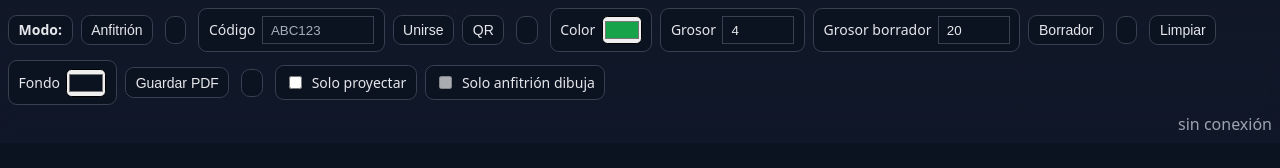
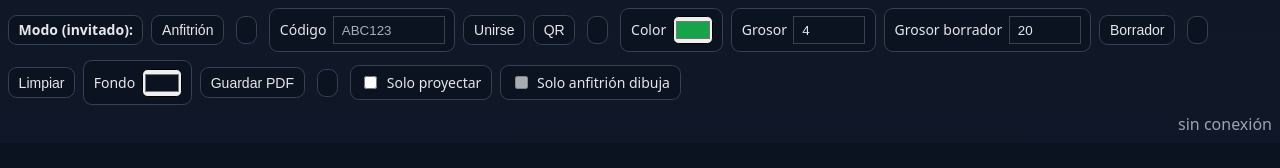
Before and after one commit to pizarra-digital/pizarra-digital.github.io, a plain HTML site: page index.html in a window 1280 px wide. Drawn offline with nearby package versions, Linux system fonts and the light colour scheme.

Commit message:
feat: resaltar interfaz de anfitrión y ocultar su botón en clientes

```diff
--- a/index.html
+++ b/index.html
@@ -29,6 +29,10 @@
     header[data-collapsed="true"] .toolbar-controls { display:none; }
     header[data-collapsed="true"] #status { margin-left:0; }
     #menuToggle { display:none; }
+    header[data-role="host"] { box-shadow: 0 0 0 2px rgba(22,163,74,0.35); }
+    header[data-role="host"] #menuToggle,
+    header[data-role="host"] .toolbar-controls > * { border-color:#16a34a; }
+    header[data-role="host"] strong { color:#34d399; }
     @media (max-width: 900px){
       header { flex-direction:column; align-items:stretch; }
       header .toolbar-controls { width:100%; }
@@ -61,9 +65,9 @@
     <header data-collapsed="false">
       <button id="menuToggle" class="btn menu-toggle" type="button" aria-expanded="true" aria-controls="toolbarControls">Ocultar menú</button>
       <div id="toolbarControls" class="toolbar-controls">
-        <strong>Modo:</strong>
-        <button id="hostBtn" class="btn">Anfitrión</button>
-        <span class="sep"></span>
+        <strong id="roleLabel">Modo:</strong>
+        <button id="hostBtn" class="btn host-only">Anfitrión</button>
+        <span class="sep host-only"></span>
         <label>Código <input id="code" type="text" placeholder="ABC123" style="width:7rem;text-transform:uppercase"/></label>
         <button id="joinBtn" class="btn">Unirse</button>
         <span id="myCode" class="pill chip host-only" title="Código de la sesión" style="display:none"></span>
@@ -235,6 +239,7 @@ const menuQuery = window.matchMedia('(max-width: 900px)');
 let manualMenuState = null;
 const hostOnlyEls = Array.from(document.querySelectorAll('.host-only'));
 const editControlEls = Array.from(document.querySelectorAll('.edit-only'));
+const roleLabel = $('roleLabel');
 
 function clamp(value, min, max){
   const n = Number.isFinite(value) ? value : min;
@@ -298,6 +303,10 @@ function updateRoleUi(){
   toggleHidden(hostOnlyEls, guestConnected);
   const hideEdit = guestConnected && remoteLock;
   toggleHidden(editControlEls, hideEdit);
+  if(headerEl) headerEl.dataset.role = isHost ? 'host' : 'guest';
+  if(roleLabel){
+    roleLabel.textContent = isHost ? 'Modo (anfitrión):' : 'Modo (invitado):';
+  }
 }
 
 function currentMenuCollapsed(){
```
